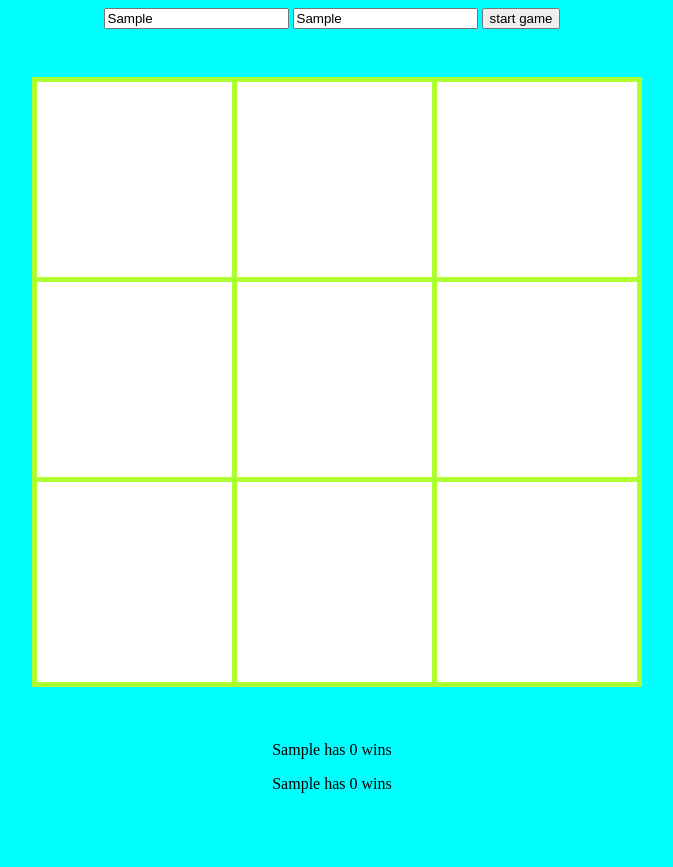
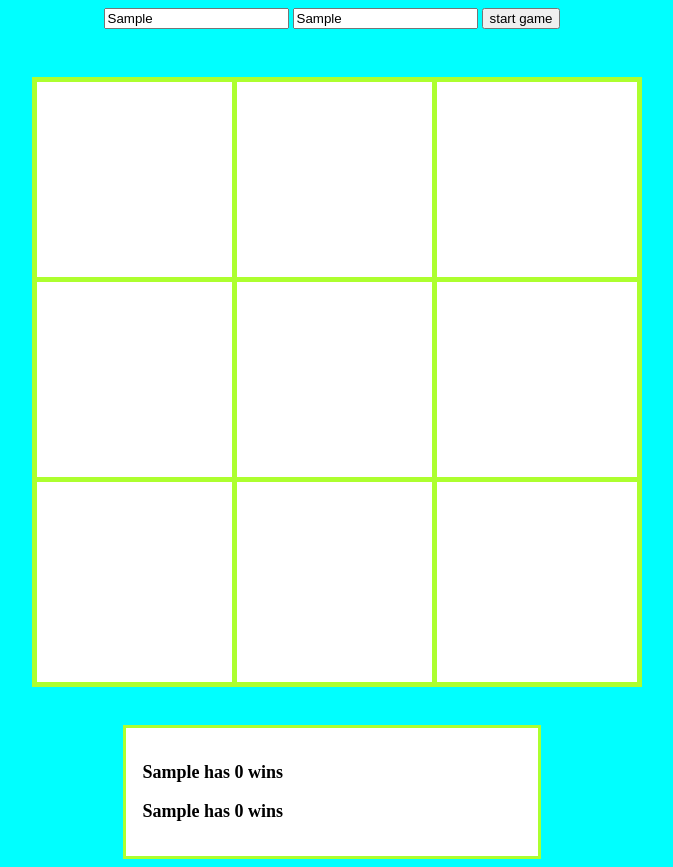
Before and after one commit to inherentspice/tic-tac-toe, a website: page index.html in a window 1280 px wide. Both pictures are taken after typing "Sample", "Sample" into the empty fields and a click on the button "start game". Shown: the whole page, without its empty margins (308-981 px from the left). Before the commit the page ends 817 px from the top, so only its background shows below. Drawn offline with Linux system fonts and the light colour scheme.

Commit message:
added styling plus fixed logic in which player went first

```diff
--- a/index.html
+++ b/index.html
@@ -19,7 +19,7 @@
 
   </div>
   <div id="game-message">
-
+    <button type="submit" id=""></button>
   </div>
 
   <script src="./index.js"></script>
--- a/index.js
+++ b/index.js
@@ -43,9 +43,9 @@ const gameBoard = (() => {
 
 const players = (input) => {
   // players need--name, symbol, and turn
-  const name = input.value;
-  const symbol = input.id === "player-two" ? "x" : "o";
-  const isTurn = false;
+  const name = input.value || "computer";
+  const symbol = input.id === "player-two" ? "o" : "x";
+  const isTurn = input.id !== "player-two";
   const wins = 0;
 
   return {
@@ -114,17 +114,18 @@ const gameFlow = (() => {
     newDiv.appendChild(playerOneResults);
     newDiv.appendChild(playerTwoResults);
     cached.messageDisplay.appendChild(newDiv);
+    cached.messageDisplay.className = "game-message";
   }
 
   function createWinWindow() {
     const playerCheck = playerOne.isTurn
-      ? playerOne.name : playerOne.name;
+      ? playerOne.name : playerTwo.name;
     if (playerOne.isTurn) {
       playerOne.wins += 1;
     } else {
       playerTwo.wins += 1;
     }
-    alert(`${playerCheck} won this round.`);
+    alert(`${playerCheck || "computer"} won this round.`);
   }
 
   function endGame() {
@@ -136,6 +137,7 @@ const gameFlow = (() => {
   function checkEndGame() {
     const symbCheck = playerOne.isTurn
       ? playerOne.symbol : playerTwo.symbol;
+    const tieCheck = gb.gameBoardHolder.filter((square) => square.value === " ");
     const filteredGameBoard = gb.gameBoardHolder.filter((square) => square.value === symbCheck);
     let checkResult = false;
     filteredGameBoard.forEach((square) => {
@@ -165,9 +167,10 @@ const gameFlow = (() => {
       }
       return 1;
     });
-    console.log(checkResult);
     if (checkResult) {
       endGame();
+    } else if (!tieCheck.length) {
+      gb.resetBoard();
     }
   }
 
--- a/stylesheet.css
+++ b/stylesheet.css
@@ -29,3 +29,14 @@ body {
   font-size: max(100px, 50%);
   color: rgb(111, 177, 13);
 }
+
+.game-message {
+  background-color: white;
+  border: 3px solid greenyellow;
+  width: 30%;
+  display: flex;
+  justify-content: start;
+  font-size: 18px;
+  font-weight: 700;
+  padding: 1rem;
+}
```
